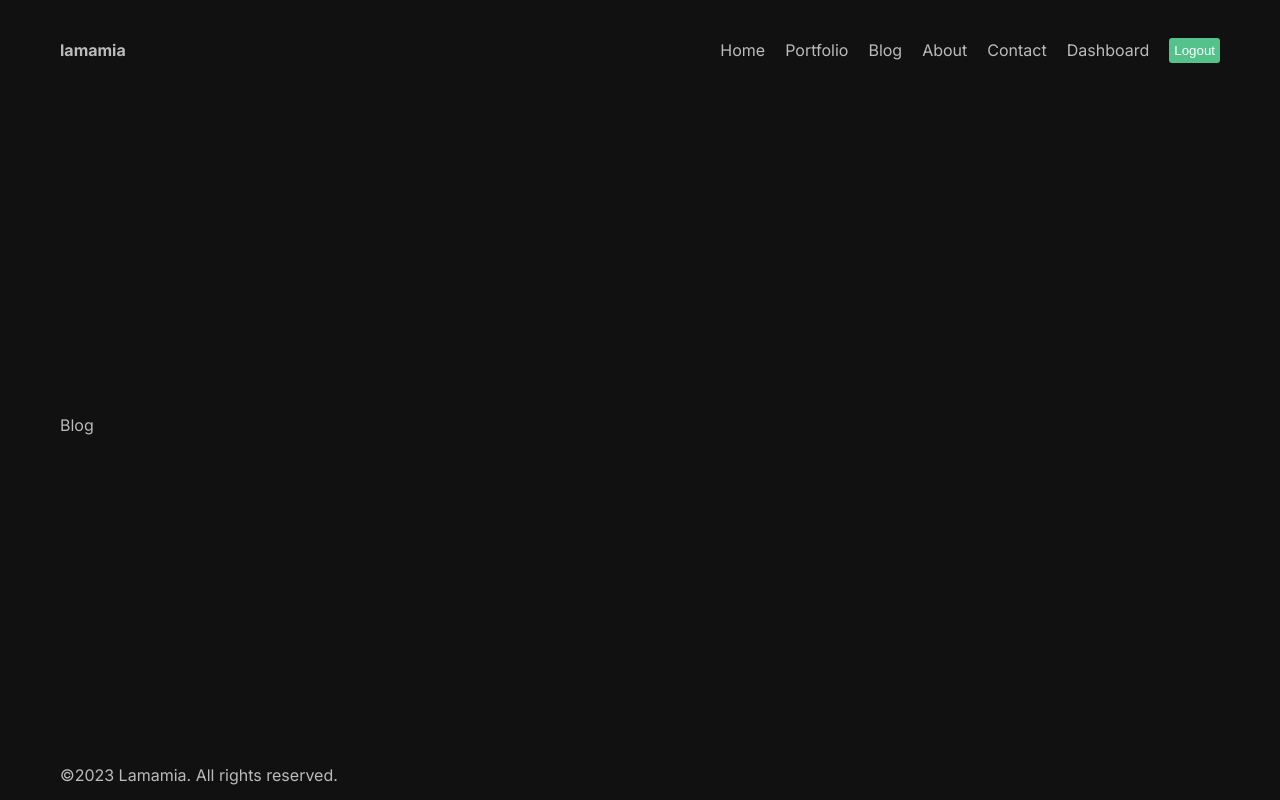
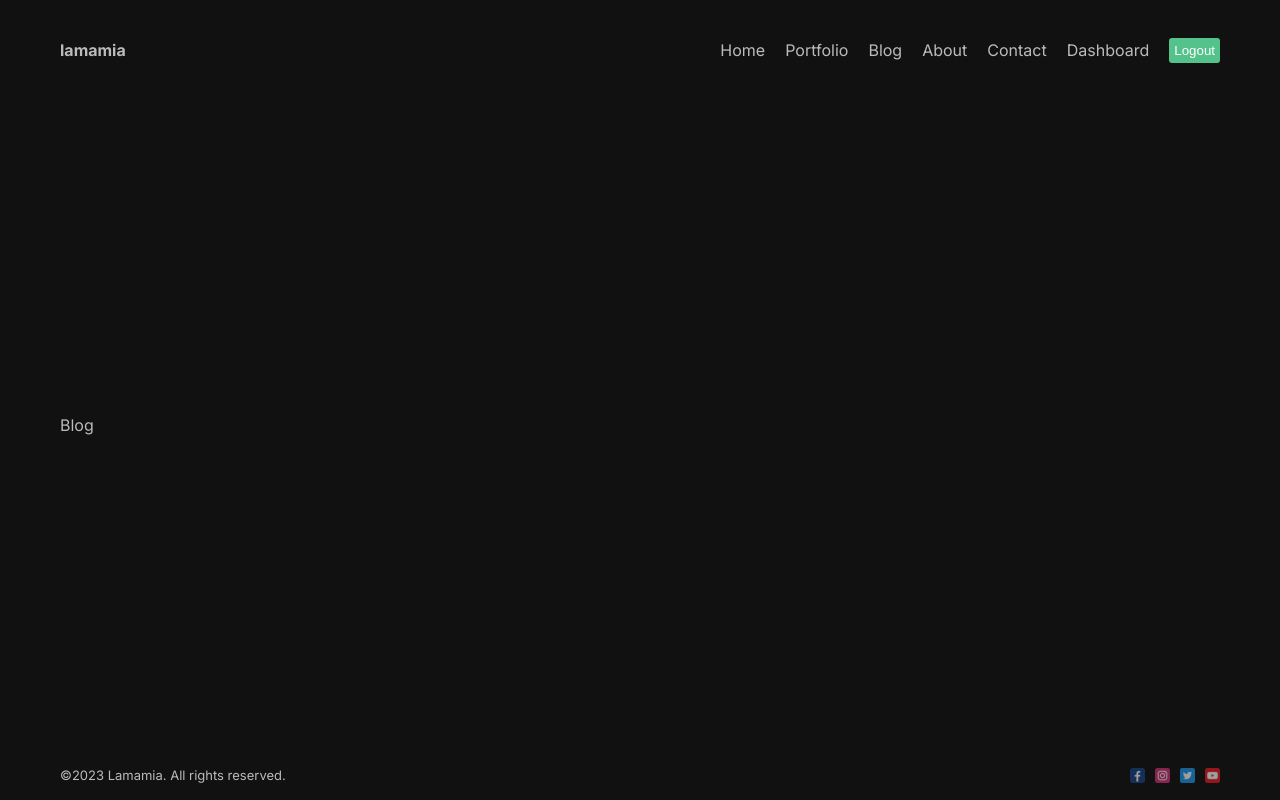
Before and after one commit to ElhamDe/nextjs_project, a Next.js app: page /blog in a window 1280 px wide. Built offline with nearby package versions, Linux system fonts and the light colour scheme.

Commit message:
add image

```diff
--- a/next.config.js
+++ b/next.config.js
@@ -1,4 +1,10 @@
 /** @type {import('next').NextConfig} */
-const nextConfig = {}
+const nextConfig = {
+  images:{
+    domains:[
+      "images.pexels.com",
+    ],
+  },
+};
 
 module.exports = nextConfig
--- a/src/components/footer/Footer.jsx
+++ b/src/components/footer/Footer.jsx
@@ -1,11 +1,17 @@
 import React from 'react';
 import styles from './page.module.css';
+import Image from 'next/image';
 
 const Footer = () => {
   return (
     <div className={styles.container}>
       <div>©2023 Lamamia. All rights reserved.</div>
-      <div></div>
+      <div className={styles.social}>
+        <Image src="/1.png" width={15} height={15} className={styles.icon} alt="Elham Dev FB"/>
+        <Image src="/2.png" width={15} height={15} className={styles.icon} alt="Elham Dev Insta"/>
+        <Image src="/3.png" width={15} height={15} className={styles.icon} alt="Elham Dev"/>
+        <Image src="/4.png" width={15} height={15} className={styles.icon} alt="Elham Dev"/>
+      </div>
     </div>
   )
 }
--- a/src/components/footer/page.module.css
+++ b/src/components/footer/page.module.css
@@ -1,6 +1,18 @@
 .container {
   height: 50px;
+  font-size: small;
   display: flex;
   align-items: center;
   justify-content: space-between;
 }
+
+.social {
+  display: flex;
+  align-items: center;
+  gap: 10px;
+}
+
+.icon {
+  opacity: 0.6;
+  cursor: pointer;
+}
```
Also changed, not shown: src/app/page.jsx (+4 -3 lines).
